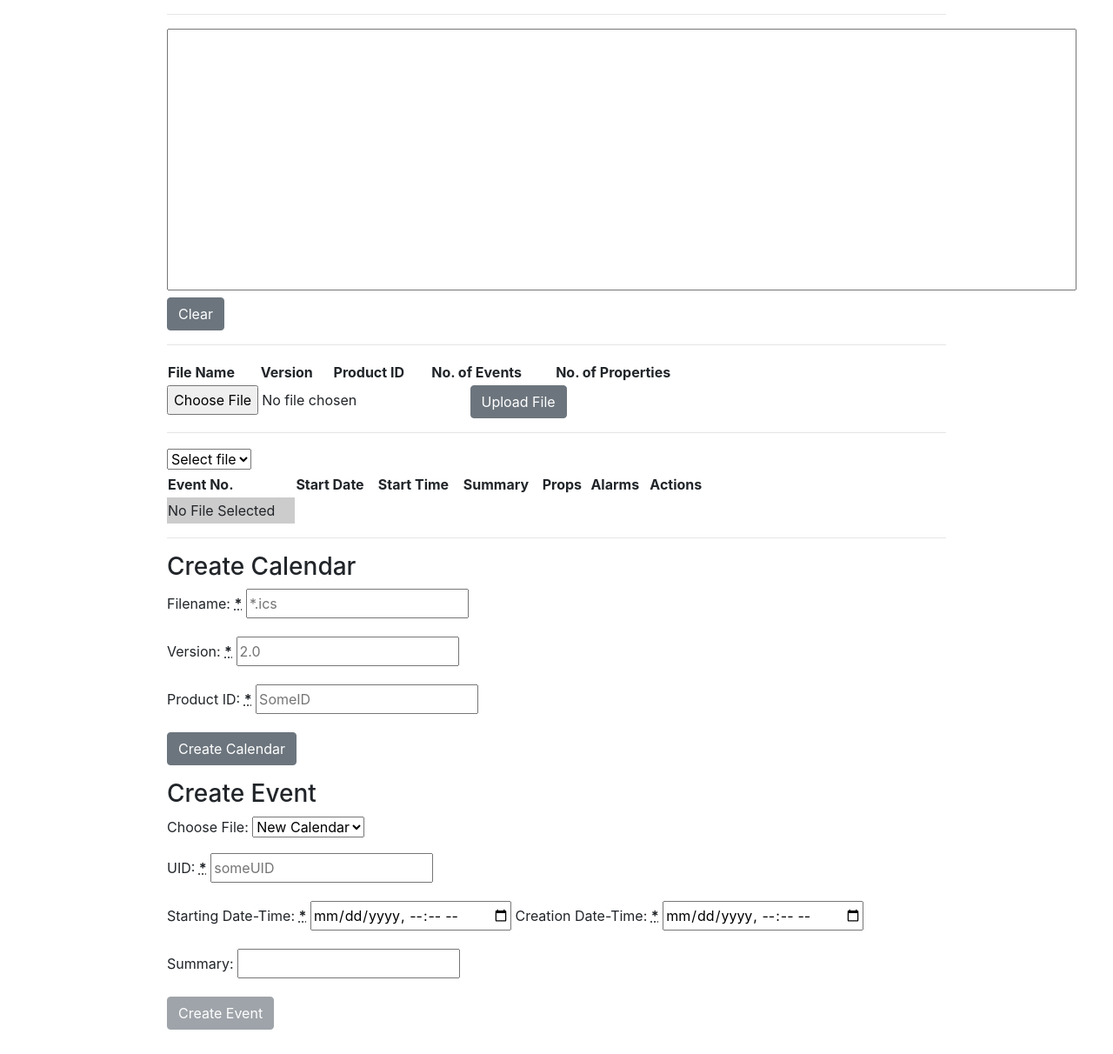
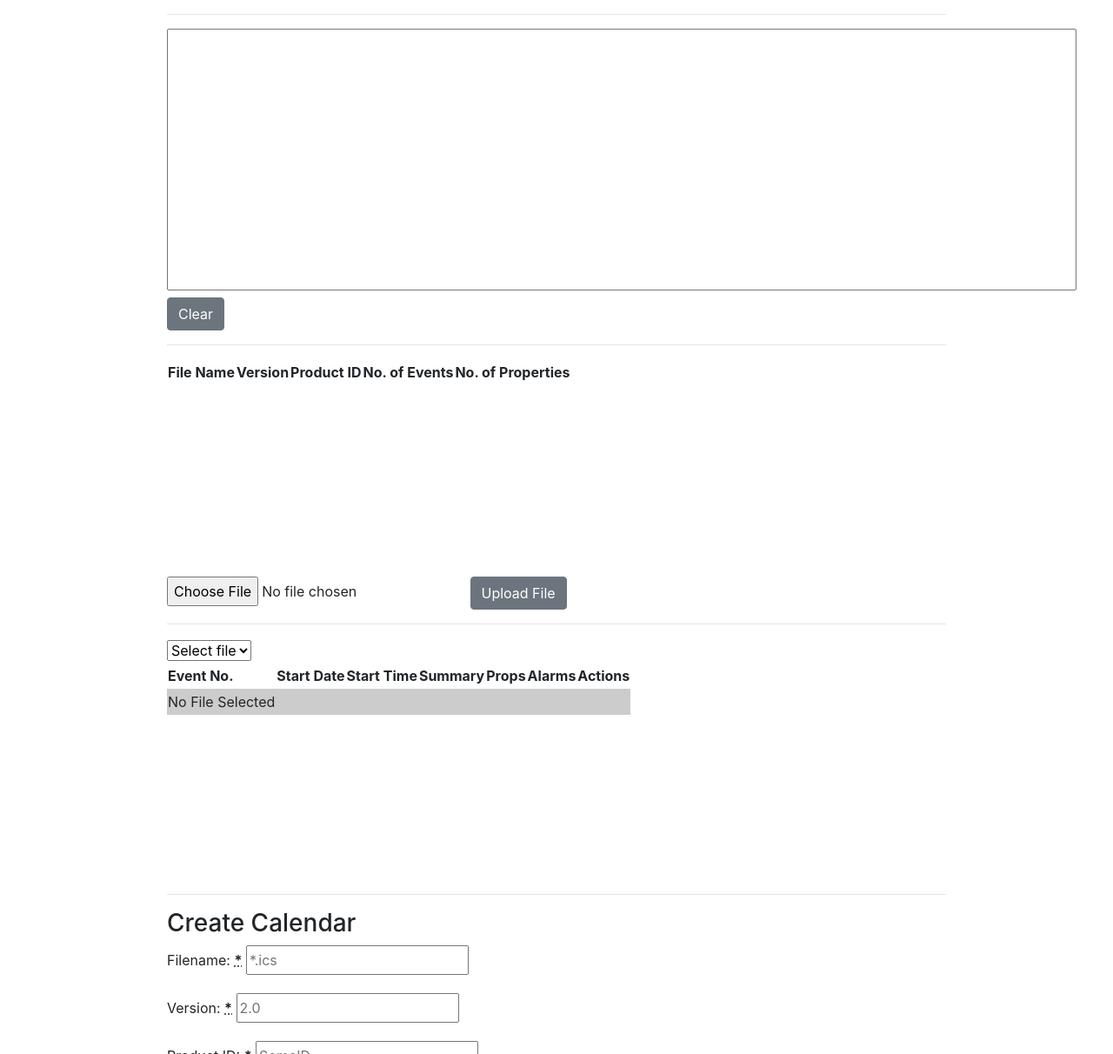
Before and after one commit to NoahBraam/CalendarApp, a plain HTML site: page assign3/public/index.html in a window 1280 px wide. Shown: the top 1212 px of the page at 87% size. Before the commit the page ends 1184 px from the top, so only its background shows below. Drawn offline with nearby package versions, Linux system fonts and the light colour scheme; no server answers.

Commit message:
some style

```diff
--- a/assign3/public/index.html
+++ b/assign3/public/index.html
@@ -26,7 +26,7 @@
     </div>
     <hr>
 
-    <table id='filelog' style="width:70%">
+    <table id='filelog' style="width:80%">
         <tr>
             <th>File Name</th>
             <th>Version</th>
@@ -49,7 +49,7 @@
         <option value="" disabled selected>Select file</option>
     </select>
 
-    <table id='calendarview' style="width:70%">
+    <table id='calendarview' style="width:80%">
         <tr>
             <th>Event No.</th>
             <th>Start Date</th>
@@ -60,7 +60,7 @@
             <th>Actions</th>
         </tr>
         <tr>
-            <td>No File Selected</td>
+            <td>No File Selected</td><td></td><td></td><td></td><td></td><td></td><td></td>
         </tr>
     </table>
     <hr>
--- a/assign3/public/index.js
+++ b/assign3/public/index.js
@@ -40,11 +40,11 @@ $(document).ready(function() {
                                 evtNumber: evtNo
                             },
                             success: function (dt) {
-                                if (dt !== []) {
+                                if (dt.length !== 0) {
                                     var textToAppend = "";
                                     for (i = 0; i<dt.length; i++) {
                                         textToAppend += `\r\nAlarm ${i+1}) Trigger: ${dt[i].trigger}    Action: ${dt[i].action}\r\n`;
-                                        if (dt[i].properties !== []) {
+                                        if (dt[i].properties.length !== 0) {
                                             textToAppend+=`Additional Properties: `;
                                             for (j = 0; j<dt[i].properties.length; j++) {
                                                 textToAppend+=`\r\nProperty Name: ${dt[i].properties[j].name}     Property Description: ${dt[i].properties[j].descr}`
@@ -73,7 +73,7 @@ $(document).ready(function() {
                                 evtNumber: evtNo
                             },
                             success: function (dt) {
-                                if (dt !== []) {
+                                if (dt.length !== 0) {
                                     var textToAdd =`\r\nAdditional Properties: `;
                                     for (i = 0; i<dt.length; i++) {
                                         textToAdd+=`\r\nProperty Name: ${dt[i].name}     Property Description: ${dt[i].descr}`
--- a/assign3/public/style.css
+++ b/assign3/public/style.css
@@ -24,6 +24,11 @@ input[type=submit], button {
     cursor: pointer;
     cursor: hand;
 }
+table{
+    overflow-y:scroll;
+    height:250px;
+    display:block;
+ }
 tr:nth-child(even) {background: #CCC}
 tr:nth-child(odd) {background: #FFF}
 #statuspanel {
```
